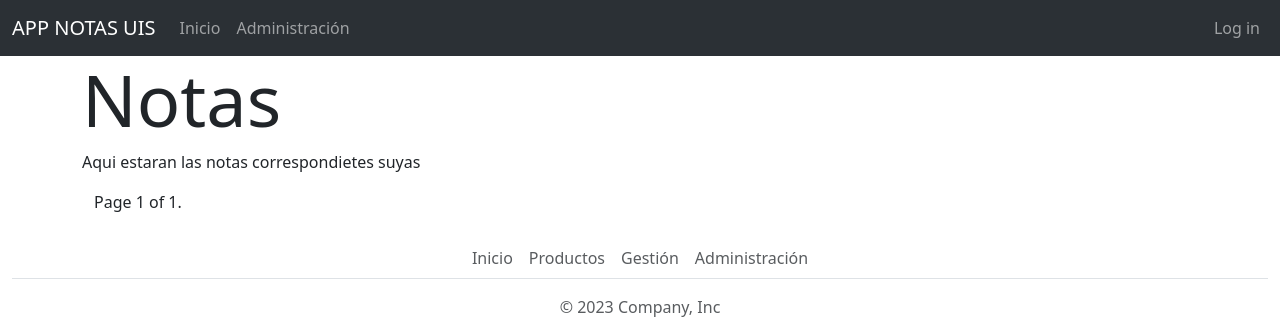
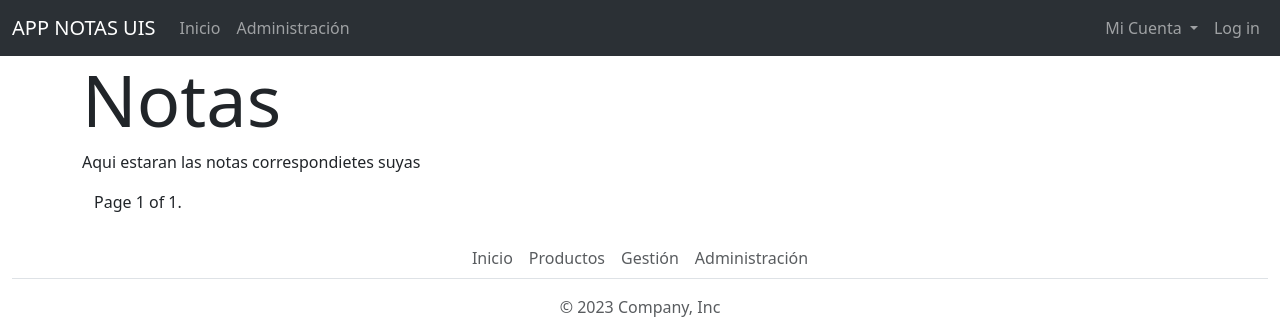
Before and after one commit to JuanSebastianAM/Parcial-3, a Django app: page /Notas/ in a window 1280 px wide. Shown: the top 321 px of the page. Run offline with Django 4.2, Linux system fonts and the light colour scheme; data that the repository does not hold is empty; some libraries are stand-ins or nearby versions.

Commit message:
finalizacion de parcial3

```diff
--- a/appnotas/Notas/templates/verNotas.html
+++ b/appnotas/Notas/templates/verNotas.html
@@ -16,7 +16,7 @@
   </div>
 
   <div>
-      <strong>Nombre:</strong> {{ nota.Nota }}
+      <strong>Nota:</strong> {{ nota.Nota }}
   </div>
 
   <div>
--- a/appnotas/commons/templates/base.html
+++ b/appnotas/commons/templates/base.html
@@ -34,7 +34,9 @@
             <ul class="navbar-nav me-auto mb-2 mb-lg-0 left_bar">
 
               <li class="nav-item dropdown">
-
+                <a class="nav-link dropdown-toggle i" href="#" role="button" data-bs-toggle="dropdown" aria-expanded="false">
+                  Mi Cuenta
+                </a>
                 <ul class="dropdown-menu dropdown-menu-end">
                   <li><a class="dropdown-item" href="#">"Perfil</a></li>
                   <li><hr class="dropdown-divider"></li>
```
Also changed, not shown: appnotas/db.sqlite3.
